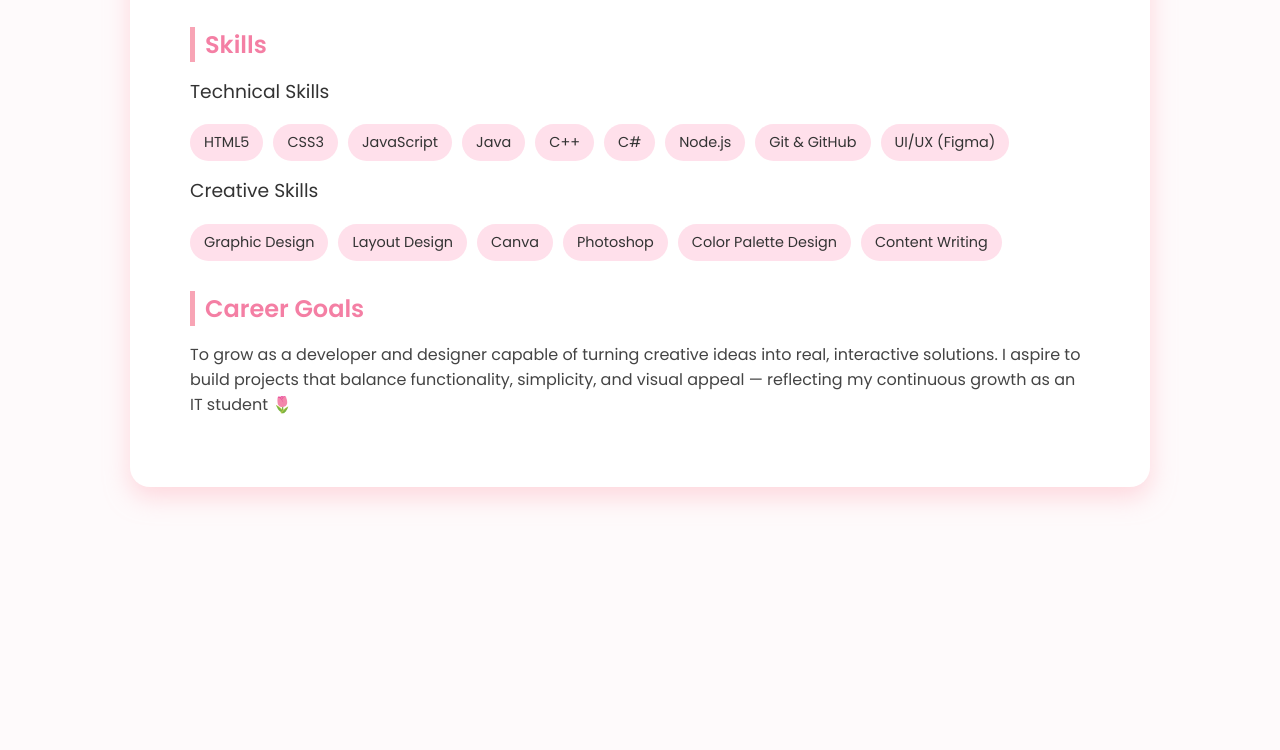
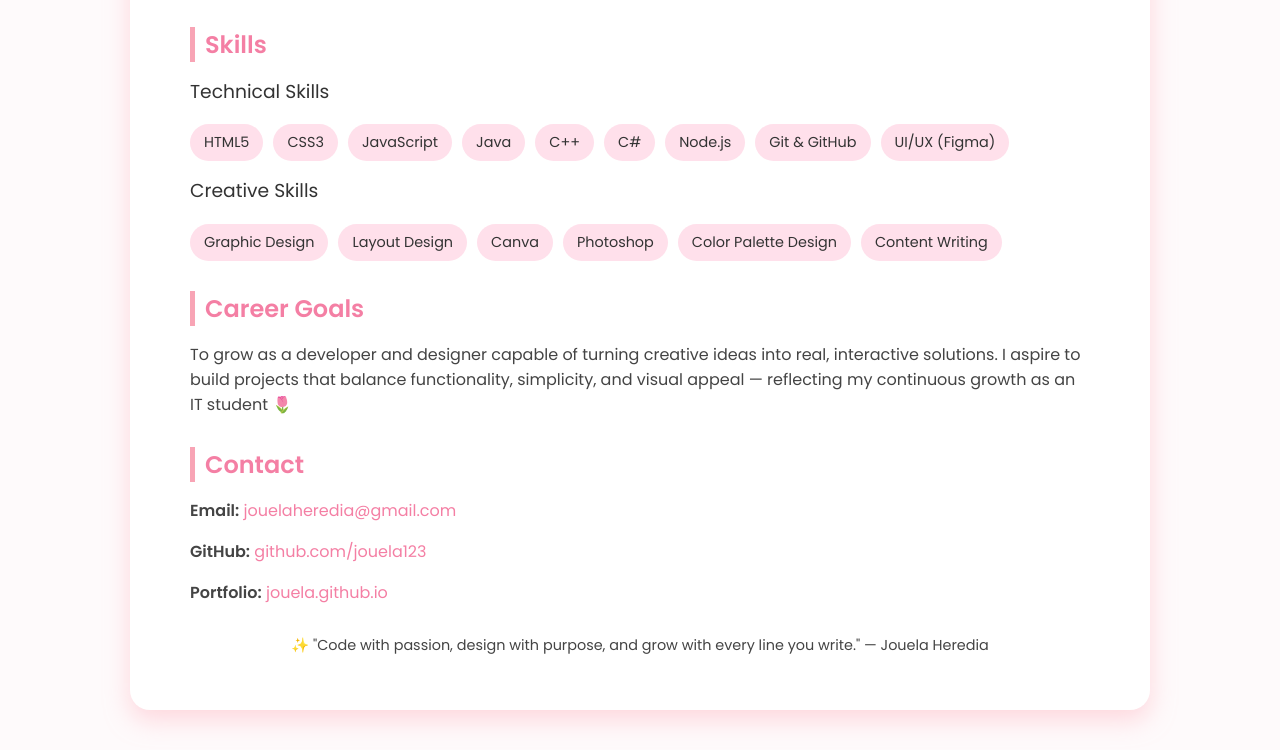
Before and after one commit to Pwkdks/PORTFOLIO, a plain HTML site: page index.html in a window 1280 px wide. Shown: the part 566-1316 px from the top of the page. Before the commit the page ends 1093 px from the top, so only its background shows below. Drawn offline with Linux system fonts and the light colour scheme.

Commit message:
Add contact information and footer to index.html

```diff
--- a/index.html
+++ b/index.html
@@ -57,3 +57,20 @@
           To grow as a developer and designer capable of turning creative ideas into real, interactive solutions.
           I aspire to build projects that balance functionality, simplicity, and visual appeal — reflecting my
           continuous growth as an IT student 🌷
+        </p>
+      </section>
+
+      <section>
+        <h2>Contact</h2>
+        <p><strong>Email:</strong> <a href="mailto:jouelaheredia@gmail.com">jouelaheredia@gmail.com</a></p>
+        <p><strong>GitHub:</strong> <a href="https://github.com/jouela123" target="_blank">github.com/jouela123</a></p>
+        <p><strong>Portfolio:</strong> <a href="https://jouela.github.io" target="_blank">jouela.github.io</a></p>
+      </section>
+    </div>
+
+    <footer>
+      <p>✨ "Code with passion, design with purpose, and grow with every line you write." — Jouela Heredia</p>
+    </footer>
+  </div>
+</body>
+</html>
```
